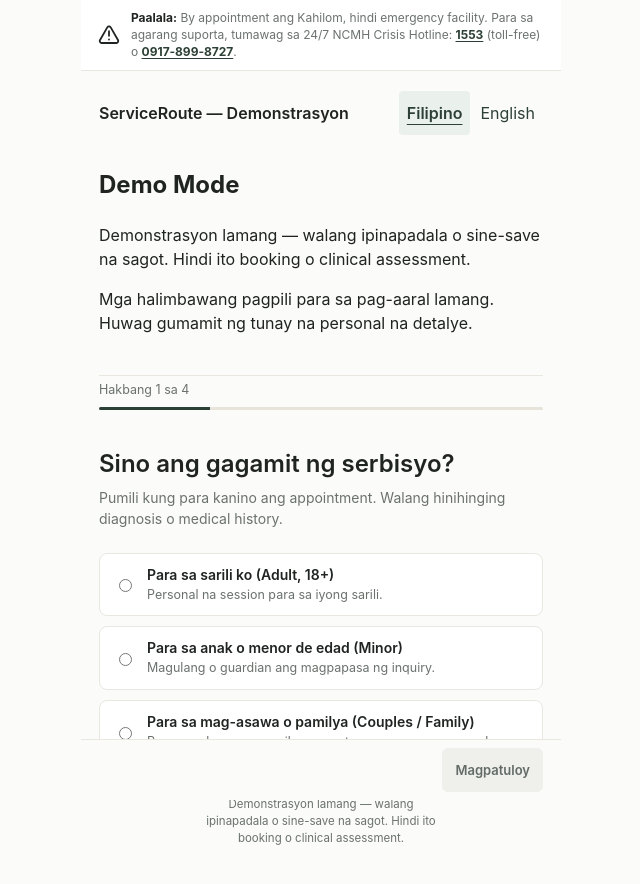
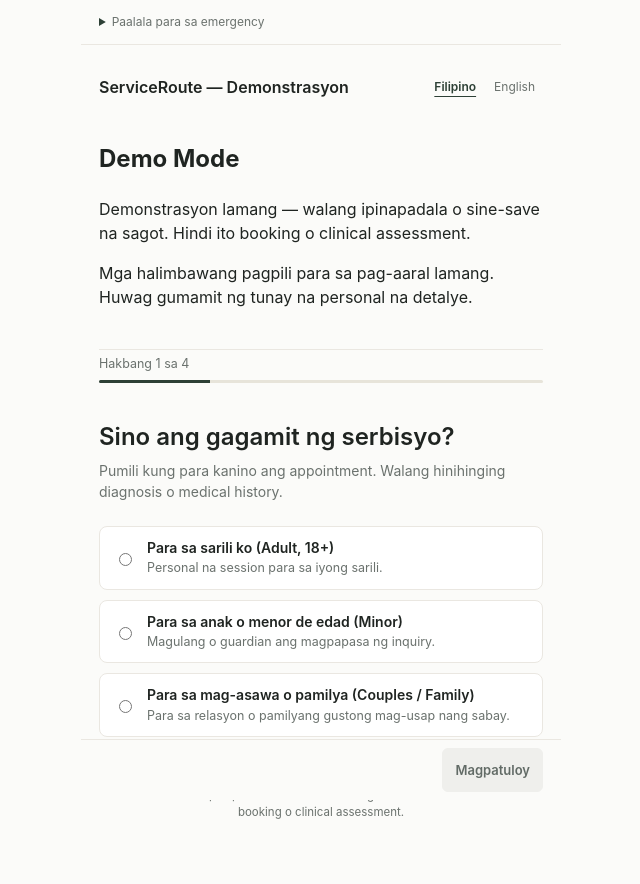
Before and after one commit to RKM0930/ServiceRoute-Plain-Language-Triage-Booking-Navigator, a website: page demo/index.html in a window 1280 px wide. Shown: the whole page, without its empty margins (319-959 px from the left). Drawn offline with Linux system fonts and the light colour scheme.

Commit message:
Make emergency notice expandable and language controls understated

```diff
--- a/demo/index.html
+++ b/demo/index.html
@@ -15,16 +15,12 @@
   <a class="skip-link" href="#app-main">Pumunta sa mga tanong</a>
 
   <div class="app-frame">
-    <aside class="emergency-banner" aria-label="Paalala para sa emergency">
-      <span class="emergency-icon" aria-hidden="true">
-        <svg viewBox="0 0 24 24" fill="none" focusable="false">
-          <path d="M12 8.25v4.5M12 16.5h.01M10.3 4.4 2.9 17.2A2 2 0 0 0 4.6 20h14.8a2 2 0 0 0 1.7-2.8L13.7 4.4a2 2 0 0 0-3.4 0Z" stroke="currentColor" stroke-width="1.8" stroke-linecap="round" stroke-linejoin="round"/>
-        </svg>
-      </span>
+    <details class="emergency-banner">
+      <summary>Paalala para sa emergency</summary>
       <p>
         <strong>Paalala:</strong> By appointment ang Kahilom, hindi emergency facility. Para sa agarang suporta, tumawag sa 24/7 NCMH Crisis Hotline: <a href="tel:1553">1553</a> (toll-free) o <a href="tel:+639178998727">0917&#8209;899&#8209;8727</a>.
       </p>
-    </aside>
+    </details>
 
     <header class="app-header">
       <h1 class="header-line">ServiceRoute — Demonstrasyon</h1>
--- a/demo/style.css
+++ b/demo/style.css
@@ -160,22 +160,38 @@ a {
   transform: translateY(0);
 }
 
-/* ---------- Persistent emergency notice ---------- */
+/* ---------- Compact, expandable emergency notice ---------- */
 
 .emergency-banner {
   position: sticky;
   top: 0;
   z-index: 50;
-  display: flex;
-  align-items: center;
-  gap: 10px;
-  padding: 10px 16px;
-  background: var(--surface);
+  padding: 0 18px;
+  background: var(--bg);
   border-bottom: 1px solid var(--border);
+}
+
+.emergency-banner summary {
+  min-height: 44px;
+  padding: 12px 0;
+  color: var(--muted);
+  font-size: 12px;
+  line-height: 20px;
+  cursor: pointer;
+}
+
+.emergency-banner summary::marker {
+  color: var(--accent);
+}
+
+.emergency-banner summary:hover,
+.language-selector button:hover {
+  color: var(--ink);
 }
 
 .emergency-banner p {
   margin: 0;
+  padding: 0 0 14px;
   color: var(--muted);
   font-size: 12px;
   line-height: 1.4;
@@ -231,12 +247,12 @@ a {
   border: 0;
   border-radius: 4px;
   background: transparent;
-  color: var(--accent);
+  color: var(--muted);
+  font-size: 12px;
   cursor: pointer;
 }
 
 .language-selector button[aria-pressed="true"] {
-  background: #EAF0EC;
   color: var(--accent);
   text-decoration: underline;
   text-underline-offset: 5px;
--- a/docs/style.css
+++ b/docs/style.css
@@ -160,22 +160,38 @@ a {
   transform: translateY(0);
 }
 
-/* ---------- Persistent emergency notice ---------- */
+/* ---------- Compact, expandable emergency notice ---------- */
 
 .emergency-banner {
   position: sticky;
   top: 0;
   z-index: 50;
-  display: flex;
-  align-items: center;
-  gap: 10px;
-  padding: 10px 16px;
-  background: var(--surface);
+  padding: 0 18px;
+  background: var(--bg);
   border-bottom: 1px solid var(--border);
+}
+
+.emergency-banner summary {
+  min-height: 44px;
+  padding: 12px 0;
+  color: var(--muted);
+  font-size: 12px;
+  line-height: 20px;
+  cursor: pointer;
+}
+
+.emergency-banner summary::marker {
+  color: var(--accent);
+}
+
+.emergency-banner summary:hover,
+.language-selector button:hover {
+  color: var(--ink);
 }
 
 .emergency-banner p {
   margin: 0;
+  padding: 0 0 14px;
   color: var(--muted);
   font-size: 12px;
   line-height: 1.4;
@@ -231,12 +247,12 @@ a {
   border: 0;
   border-radius: 4px;
   background: transparent;
-  color: var(--accent);
+  color: var(--muted);
+  font-size: 12px;
   cursor: pointer;
 }
 
 .language-selector button[aria-pressed="true"] {
-  background: #EAF0EC;
   color: var(--accent);
   text-decoration: underline;
   text-underline-offset: 5px;
--- a/style.css
+++ b/style.css
@@ -160,22 +160,38 @@ a {
   transform: translateY(0);
 }
 
-/* ---------- Persistent emergency notice ---------- */
+/* ---------- Compact, expandable emergency notice ---------- */
 
 .emergency-banner {
   position: sticky;
   top: 0;
   z-index: 50;
-  display: flex;
-  align-items: center;
-  gap: 10px;
-  padding: 10px 16px;
-  background: var(--surface);
+  padding: 0 18px;
+  background: var(--bg);
   border-bottom: 1px solid var(--border);
+}
+
+.emergency-banner summary {
+  min-height: 44px;
+  padding: 12px 0;
+  color: var(--muted);
+  font-size: 12px;
+  line-height: 20px;
+  cursor: pointer;
+}
+
+.emergency-banner summary::marker {
+  color: var(--accent);
+}
+
+.emergency-banner summary:hover,
+.language-selector button:hover {
+  color: var(--ink);
 }
 
 .emergency-banner p {
   margin: 0;
+  padding: 0 0 14px;
   color: var(--muted);
   font-size: 12px;
   line-height: 1.4;
@@ -231,12 +247,12 @@ a {
   border: 0;
   border-radius: 4px;
   background: transparent;
-  color: var(--accent);
+  color: var(--muted);
+  font-size: 12px;
   cursor: pointer;
 }
 
 .language-selector button[aria-pressed="true"] {
-  background: #EAF0EC;
   color: var(--accent);
   text-decoration: underline;
   text-underline-offset: 5px;
```
Also changed, not shown: docs/index.html (+3 -7 lines), index.html (+3 -7 lines), tests/browser.mjs (+19 -1 lines).
